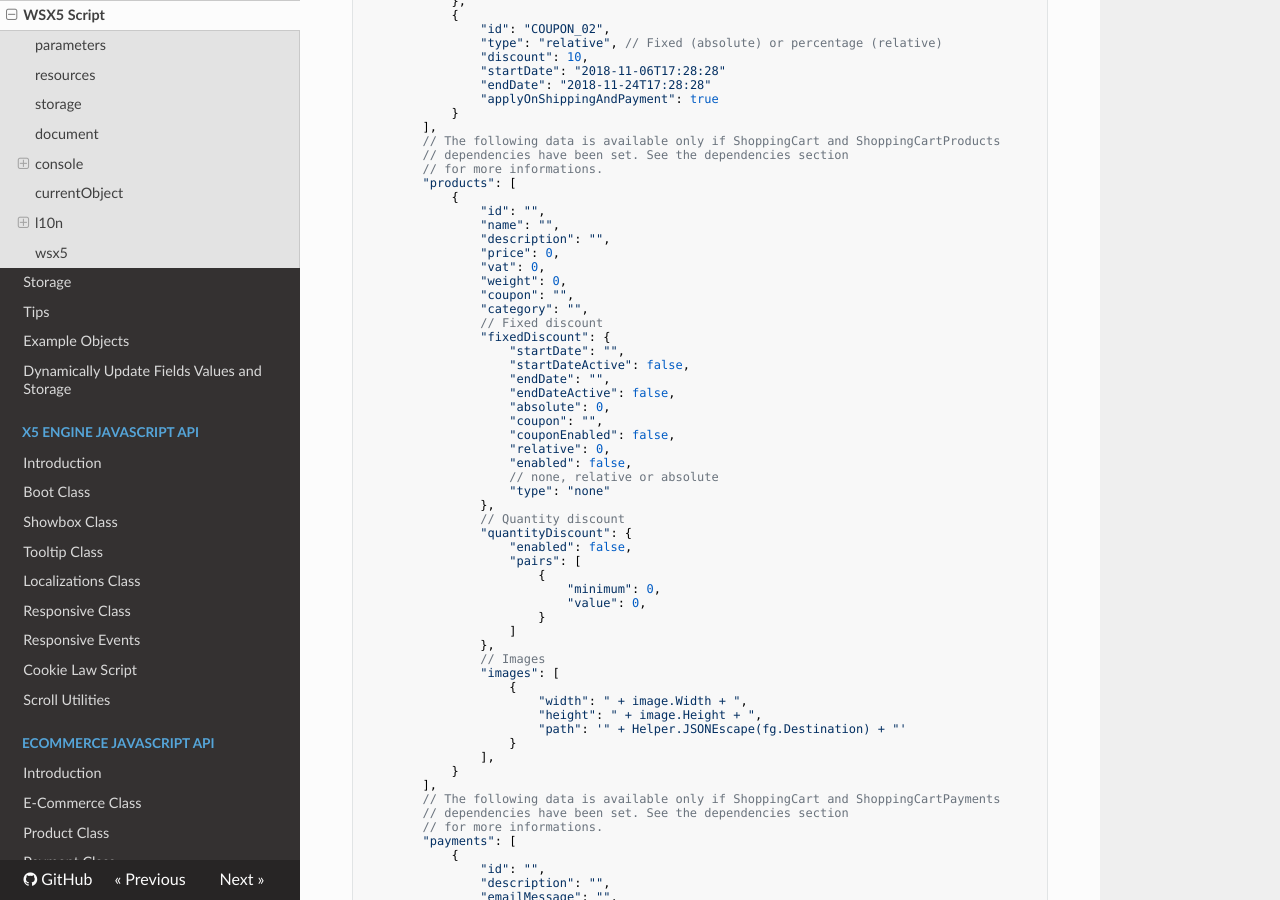
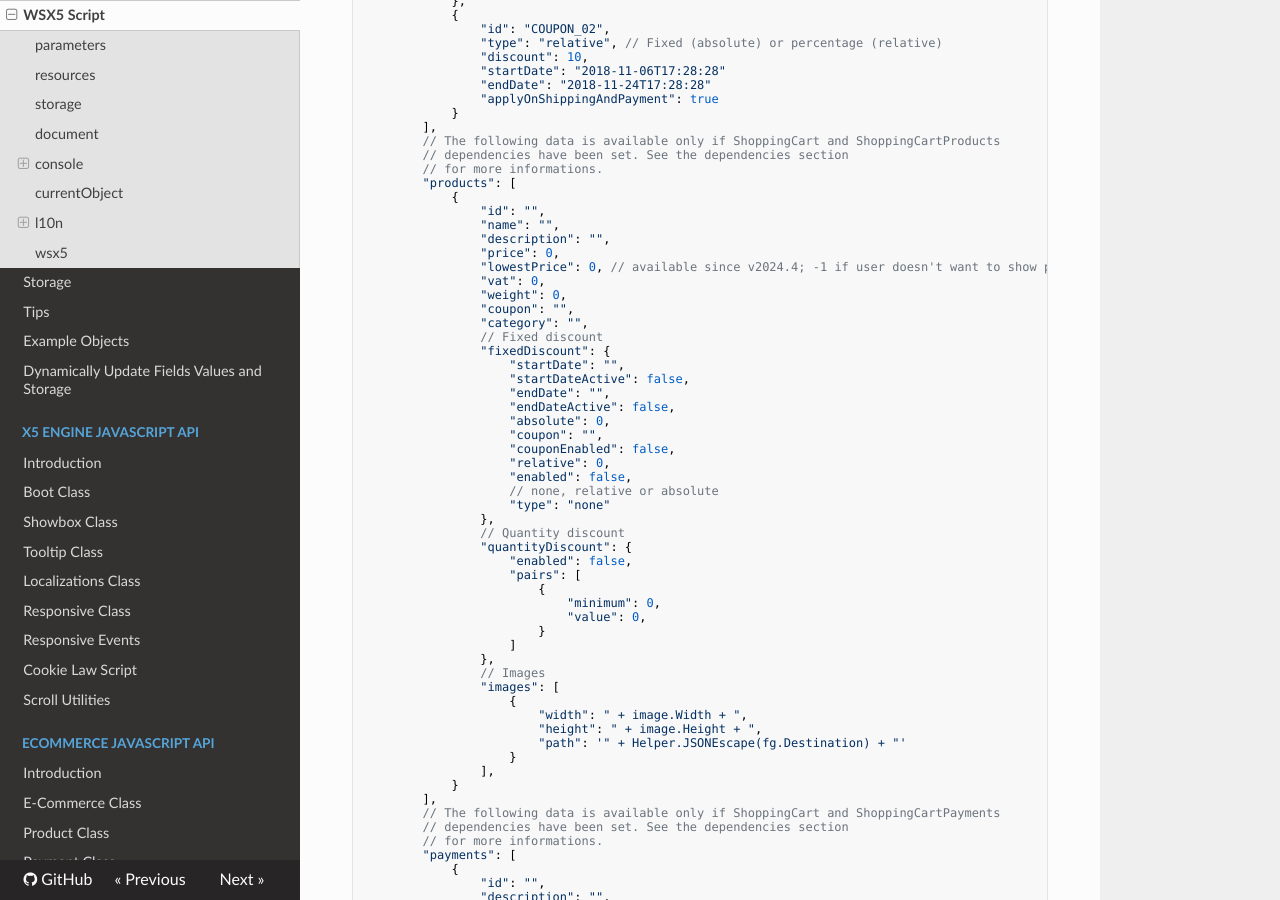
Before and after one commit to WebSiteX5/wsx5-developers-guide, an MkDocs documentation site: the page built from docs/optional-objects/wsx5-script.md, in a window 1280 px wide and 900 px high, scrolled down 7348 px. Built offline with MkDocs 1.6.1, drawn with Linux system fonts in a browser that asks for light colours; nearby versions of some CDN libraries.

Commit message:
Add lowestPrice field in wsx5.shoppingCart.products ("Omnibus" law)

```diff
--- a/docs/optional-objects/wsx5-script.md
+++ b/docs/optional-objects/wsx5-script.md
@@ -439,6 +439,7 @@ var wsx5 = {
 				"name": "",
 				"description": "",
 				"price": 0,
+				"lowestPrice": 0, // available since v2024.4; -1 if user doesn't want to show previous price
 				"vat": 0,
 				"weight": 0,
 				"coupon": "",
```
